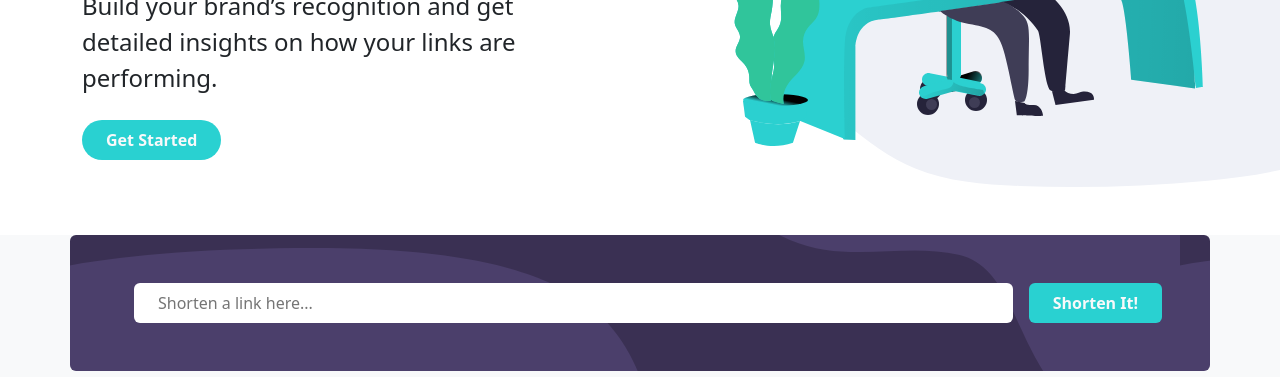
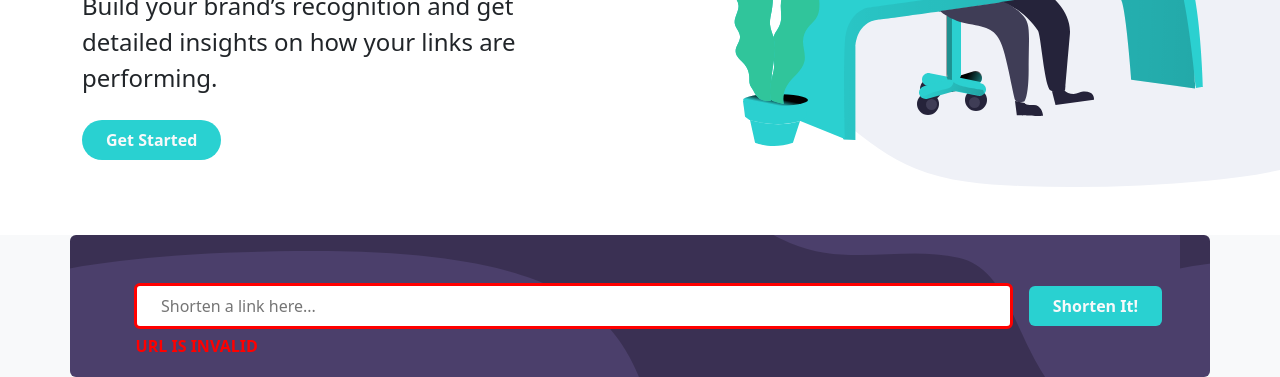
Before and after one commit to kropkakropkakropka/URL-shortening-API-landing-page, a plain HTML site: page index.html in a window 1280 px wide. Both pictures are taken after a click on the button "Shorten It!". Shown: the part 423-800 px from the top of the page. Drawn offline with nearby package versions, Linux system fonts and the light colour scheme; no server answers.

Commit message:
added url validation

```diff
--- a/index.html
+++ b/index.html
@@ -61,8 +61,9 @@
     <section class="bg-light">
       <div id="input-area" class="container p-3 p-sm-5 rounded bg-purple">
         <div class="d-flex flex-column flex-sm-row align-items-center justify-content-between">
-          <input class="flex-fill py-2 px-4 mx-3 rounded" type="text" name="" id="link-input"
+          <input class=" flex-fill py-2 px-4 mx-3 rounded" type="text" name="" id="link-input"
             placeholder="Shorten a link here...">
+          <p id="invalid-url-message">URL IS INVALID</p>
           <button id="shorten-button" class="text-light rounded py-2 px-4 fw-bold mt-3 mt-sm-0">Shorten It!</button>
         </div>
       </div>
--- a/index.js
+++ b/index.js
@@ -13,17 +13,19 @@ shortenButton.addEventListener('click', () => {
     eventHandler();
 });
 input.addEventListener('keypress', (e) => {
-    if (e.key === "Enter"){
+    if (e.key === "Enter") {
         eventHandler();
     }
 });
-function eventHandler(){
-    console.log('siema');
+function eventHandler() {
     const inputValue = input.value;
+    if (urlValidation(inputValue)) {
+        input.classList.remove('invalid-url');
+        document.getElementById('invalid-url-message').style.display = "none";
         const url = `https://api.shrtco.de/v2/shorten?url=${inputValue}`;
         fetch(url)
             .then(respone => respone.json())
-    .then(data =>{
+            .then(data => {
                 saveToLocal(data.result.full_short_link, inputValue);
                 displayLink(data.result.full_short_link, inputValue);
                 input.value = '';
@@ -32,29 +34,34 @@ function eventHandler(){
                 throw error;
             })
     }
+    else{
+        input.classList.add('invalid-url');
+        document.getElementById('invalid-url-message').style.display = "block";
+    }
+}
 
-function getLinksFromLocalStorage(){
+function getLinksFromLocalStorage() {
     let existingLinks = []
-    if (localStorage.getItem('links') !== null){
+    if (localStorage.getItem('links') !== null) {
         existingLinks = JSON.parse(localStorage.getItem('links'));
     }
     return existingLinks;
 }
 
-function saveToLocal(shrtLink, fullLink){
-    let links = {shrtLink, fullLink}
+function saveToLocal(shrtLink, fullLink) {
+    let links = { shrtLink, fullLink }
     let existingLinks = getLinksFromLocalStorage();
     existingLinks.push(links);
     localStorage.setItem('links', JSON.stringify(existingLinks));
 }
 
-function createFullLinkElement(link){
+function createFullLinkElement(link) {
     let p = document.createElement('p');
     p.textContent = link;
     return p;
 }
 
-function createDivWithShrtLinkAndButon(shrtLink){
+function createDivWithShrtLinkAndButon(shrtLink) {
     let div = document.createElement('div');
     let p = document.createElement('p');
     let button = document.createElement('button');
@@ -69,18 +76,21 @@ function createDivWithShrtLinkAndButon(shrtLink){
     button.classList.add('rounded', 'text-white', 'fw-bold', 'py-2', 'px-4')
     return div;
 }
-function createDiv(pEl, dEl){
+function createDiv(pEl, dEl) {
     let div = document.createElement('div');
     div.append(pEl);
     div.append(dEl);
-    div.classList.add('bg-white', 'rounded', 'fw-bold','d-flex', 'flex-column', 'flex-sm-row', 'justify-content-between', 'py-2', 'px-4', 'mt-3', 'align-items-center');
+    div.classList.add('bg-white', 'rounded', 'fw-bold', 'd-flex', 'flex-column', 'flex-sm-row', 'justify-content-between', 'py-2', 'px-4', 'mt-3', 'align-items-center');
 
     return div;
 }
 
-function displayLink(shrtLink, fullLink){
+function displayLink(shrtLink, fullLink) {
     let linkElement = createFullLinkElement(fullLink);
     let divWithLink = createDivWithShrtLinkAndButon(shrtLink);
     let div = createDiv(linkElement, divWithLink);
     linksToCopy.append(div);
 }
+function urlValidation(url) {
+    return /^(?:http(s)?:\/\/)?[\w.-]+(?:\.[\w\.-]+)+[\w\-\._~:/?#[\]@!\$&'\(\)\*\+,;=.]+$/.test(url)
+}
--- a/styles.css
+++ b/styles.css
@@ -83,7 +83,7 @@ select {
 .bg-purple{background-color: var(--bg-purple);}
 .card-width{width: var(--cr-width);}
 .shrt-color{color:var(--btn-color)}
-
+.invalid-url{border: 3px solid red;}
 h1 {
   font-size: 4.6rem;
 }
@@ -121,6 +121,7 @@ main{
 }
 
 #input-area {
+  position: relative;
   background-image: url(./images/bg-shorten-desktop.svg);
   background-position: left;
 }
@@ -142,6 +143,14 @@ main{
   width: 0.5rem;
 }
 
+#invalid-url-message{
+  display: none;
+  color: red;
+  font-weight: bold;
+  position: absolute;
+  margin-left: 1.1rem;
+  top: 70%;
+}
 @media (max-width: 992px){
   #navbarText{
     background-color: var(--bg-purple);
@@ -179,4 +188,7 @@ main{
   #input-area input{
     width: 100%;
   }
+  #invalid-url-message{
+    position: relative;
+  }
 }
```
Also changed, not shown: screenshot.jpg (added), 1 other file. Lines whose indentation alone changed are shown as unchanged.
